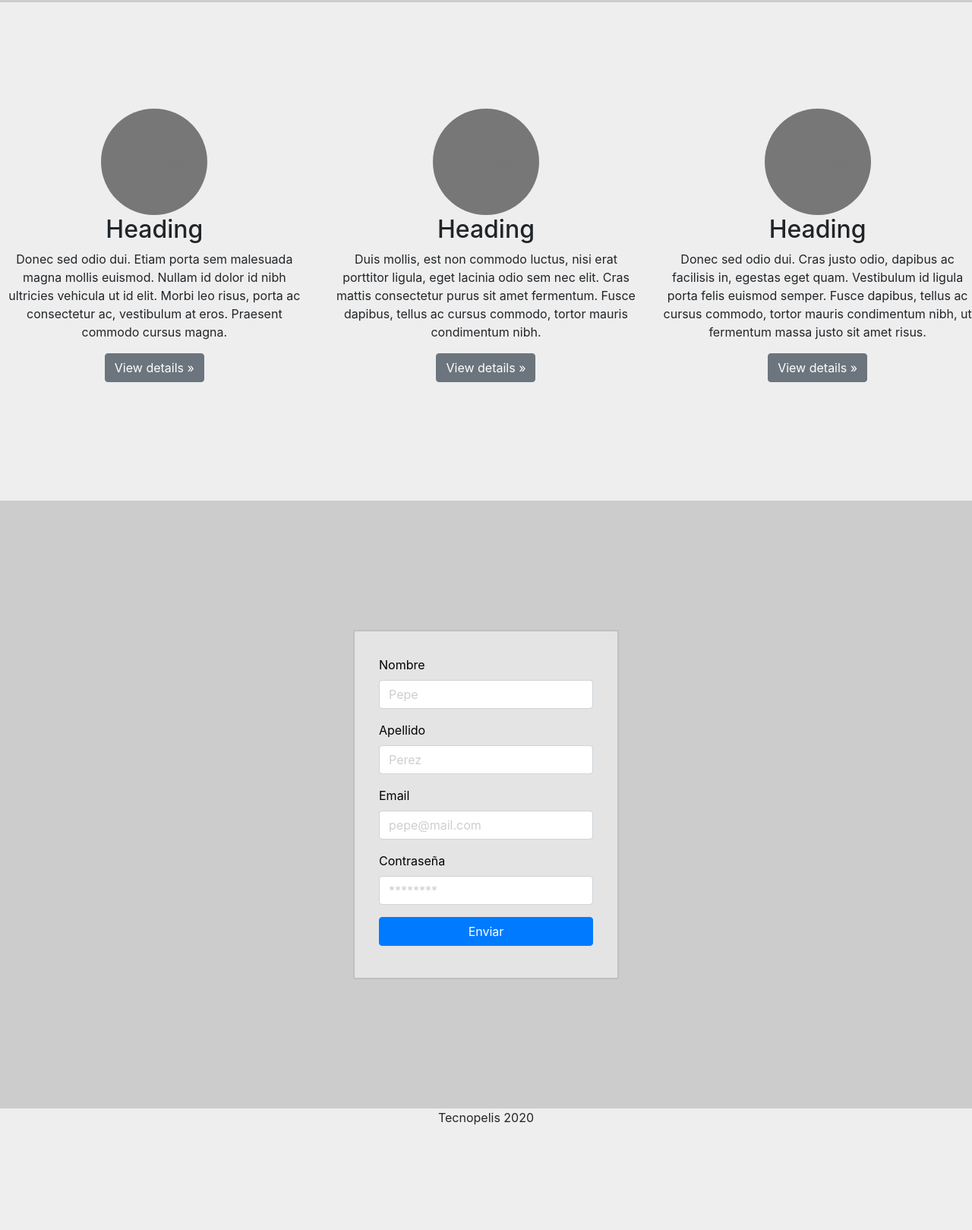
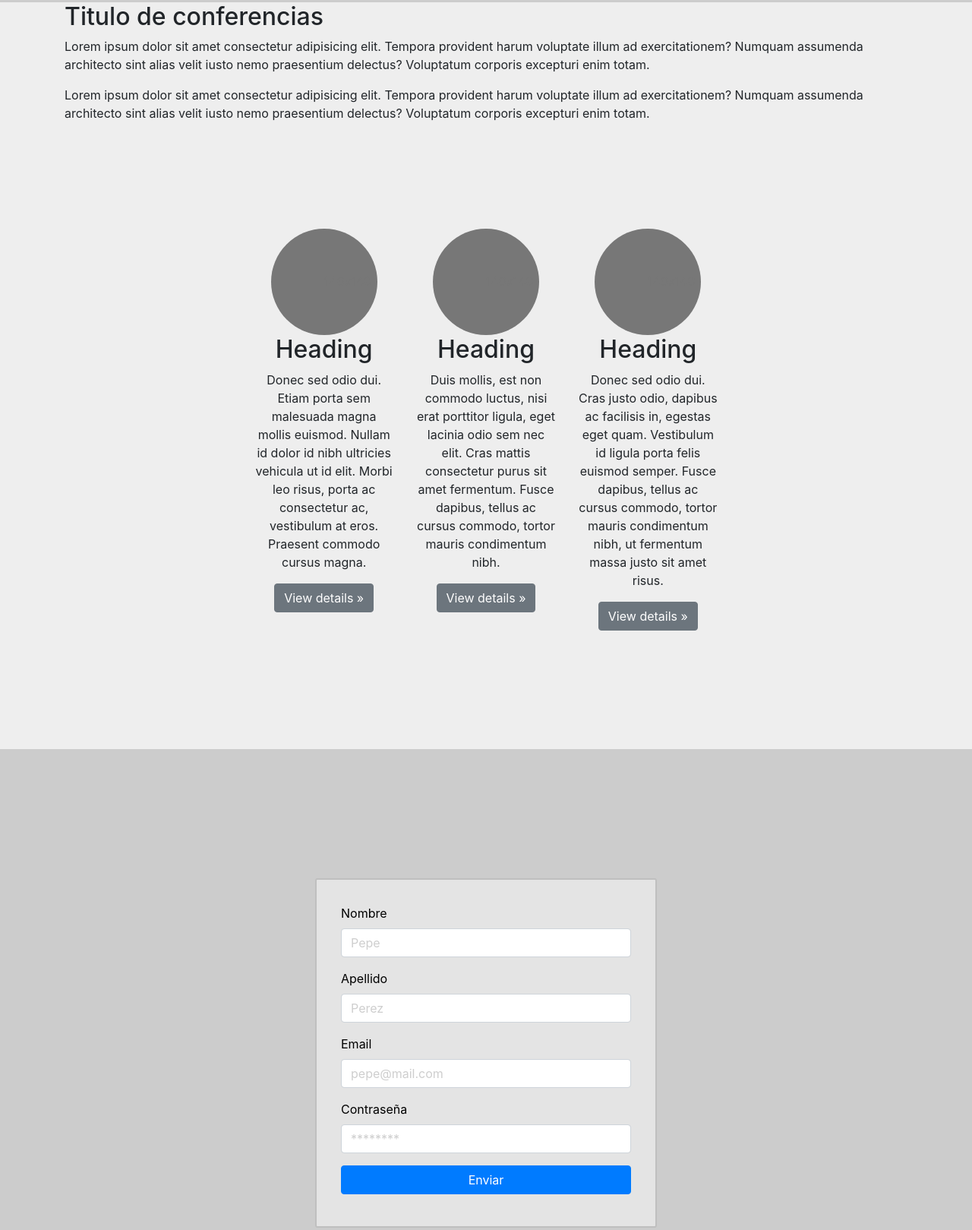
Before and after one commit to fvittorello/nodejs-express-practica, a website: page public/index.html in a window 1280 px wide. Shown: the part 837-2456 px from the top of the page at 76% size. Before the commit the page ends 2336 px from the top, so only its background shows below. Drawn offline with Linux system fonts and the light colour scheme.

Commit message:
fix(index) remove horizontal scroll and add conf section

```diff
--- a/public/css/styles.css
+++ b/public/css/styles.css
@@ -20,24 +20,6 @@ li {
 	justify-content: center;
 }
 
-.login-form {
-	display: flex;
-	align-content: center;
-	flex-direction: column;
-	width: 350px;
-	height: 460px;
-	color: #000;
-	background: #e4e4e4;
-	padding: 2em;
-	z-index: 2;
-	border-radius: 3px;
-	border: solid 2px #bfbfbf;
-}
-
-.login-form input::placeholder {
-	color: #cecece;
-}
-
 .home-section {
 	background-color: #cccccc;
 	padding: 2em;
@@ -49,8 +31,25 @@ li {
 	justify-content: center;
 	align-content: center;
 	background-color: #cccccc;
+	min-height: 100vh;
+}
+
+.login-form {
+	display: flex;
+	align-self: center;
+	align-content: center;
+	flex-direction: column;
+	width: 450px;
+	height: 460px;
+	color: #000;
+	background: #e4e4e4;
 	padding: 2em;
-	min-height: 100vh;
+	border-radius: 3px;
+	border: solid 2px #bfbfbf;
+}
+
+.login-form input::placeholder {
+	color: #cecece;
 }
 
 /* Utilities */
--- a/public/index.html
+++ b/public/index.html
@@ -14,11 +14,11 @@
 				<li><a href="#">Tecnopelis 2020</a></li>
 				<li><a href="#conf-section">Conferencias</a></li>
 				<li><a href="#speakers-section">Oradores</a></li>
-				<li><a href="#admin">Ingresar</a></li>
+				<li><a href="./admin.html">Ingresar</a></li>
 			</ul>
 		</nav>
 		<section id="home-section" class="home-section">
-			<div class="cover-container d-flex w-100 h-100 p-3 mx-auto flex-column">
+			<div class="cover-container d-flex p-3 flex-column">
 				<main role="main" class="inner cover container-lg">
 					<h1 class="cover-heading">Tecnopelis 2020</h1>
 					<p class="lead">
@@ -33,9 +33,25 @@
 			</div>
 		</section>
 
-		<section id="speakers-section" class="mx-auto tb30">
-			<div class="row">
-				<div class="col-lg-4 text-center">
+		<section id="conf-section" class="conf-section">
+			<div class="container">
+				<h2>Titulo de conferencias</h2>
+				<p>
+					Lorem ipsum dolor sit amet consectetur adipisicing elit. Tempora provident harum voluptate illum ad
+					exercitationem? Numquam assumenda architecto sint alias velit iusto nemo praesentium delectus? Voluptatum
+					corporis excepturi enim totam.
+				</p>
+				<p>
+					Lorem ipsum dolor sit amet consectetur adipisicing elit. Tempora provident harum voluptate illum ad
+					exercitationem? Numquam assumenda architecto sint alias velit iusto nemo praesentium delectus? Voluptatum
+					corporis excepturi enim totam.
+				</p>
+			</div>
+		</section>
+
+		<section id="speakers-section" class="container-fluid tb30">
+			<div class="row justify-content-center">
+				<div class="col-lg-2 text-center">
 					<svg
 						class="bd-placeholder-img rounded-circle"
 						width="140"
@@ -59,7 +75,7 @@
 					<p><a class="btn btn-secondary" href="#" role="button">View details »</a></p>
 				</div>
 
-				<div class="col-lg-4 text-center">
+				<div class="col-lg-2 text-center">
 					<svg
 						class="bd-placeholder-img rounded-circle"
 						width="140"
@@ -83,7 +99,7 @@
 					<p><a class="btn btn-secondary" href="#" role="button">View details »</a></p>
 				</div>
 
-				<div class="col-lg-4 text-center">
+				<div class="col-lg-2 text-center">
 					<svg
 						class="bd-placeholder-img rounded-circle"
 						width="140"
@@ -109,7 +125,7 @@
 			</div>
 		</section>
 
-		<section id="register-section" class="register-section row justify-content-center">
+		<section id="register-section" class="register-section justify-content-center">
 			<form id="form-registrarse" class="login-form">
 				<div class="form-group">
 					<label for="firstname_input">Nombre</label>
@@ -141,7 +157,7 @@
 			</form>
 		</section>
 
-		<footer class="mastfoot mt-auto text-center">
+		<footer class="text-center">
 			<div class="inner">
 				<p>
 					Tecnopelis 2020
--- a/public/index.js
+++ b/public/index.js
@@ -13,6 +13,11 @@ submitUserForm.addEventListener('click', (e) => {
 	const email = emailInput.value;
 	const password = passwordInput.value;
 	const userData = { firstname, lastname, email, password };
+
+	firstnameInput.value = '';
+	lastnameInput.value = '';
+	emailInput.value = '';
+	passwordInput.value = '';
 
 	nuevoUsuario(userData);
 });
```
